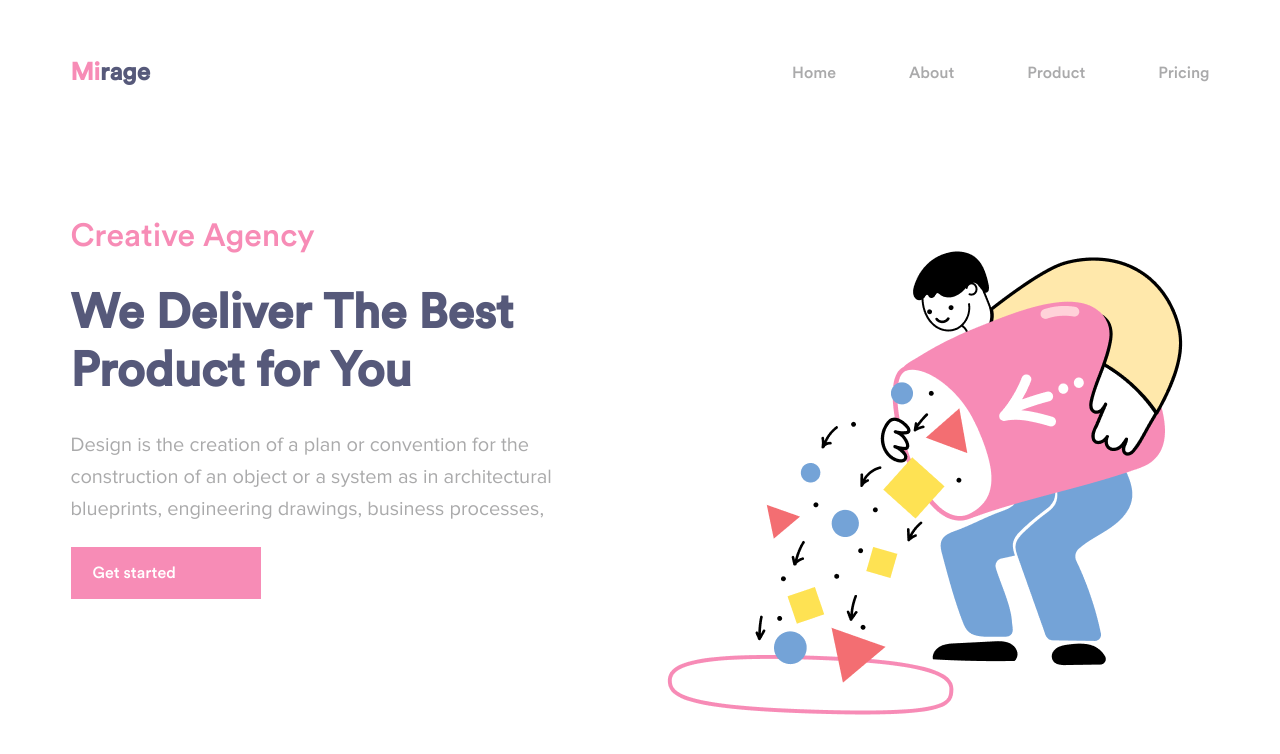
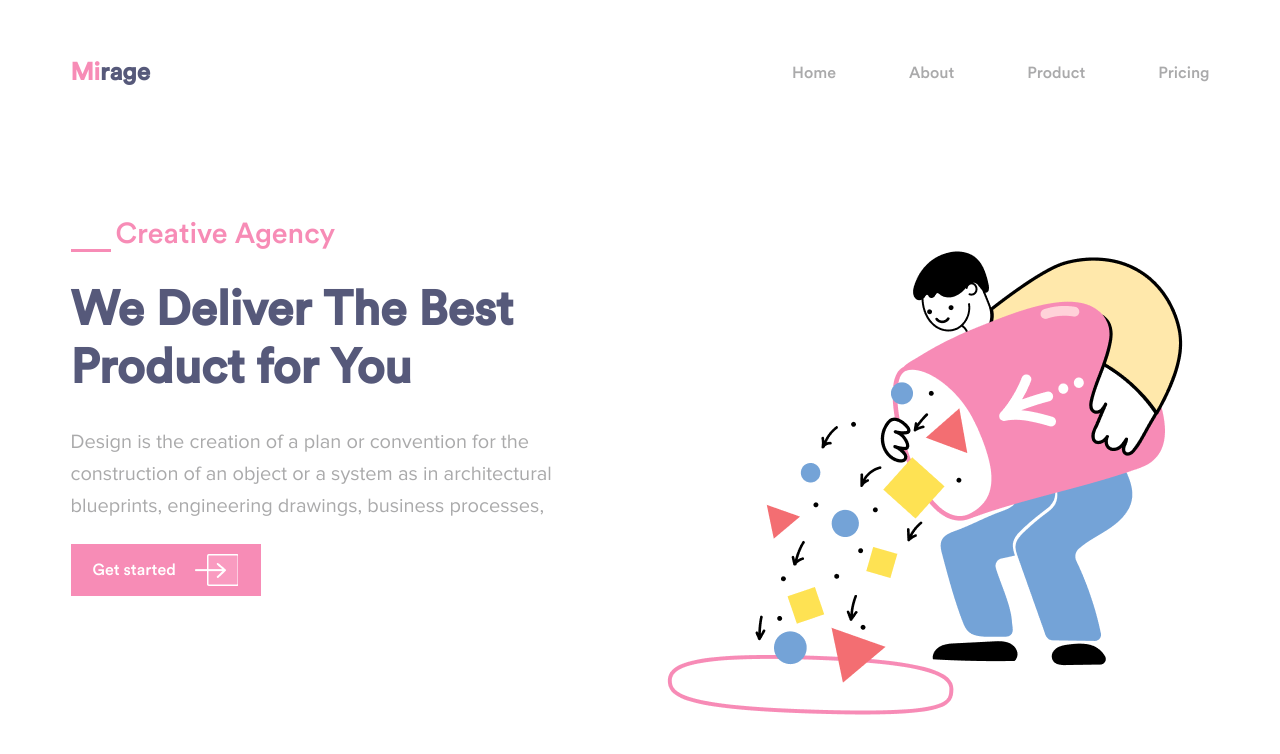
Before and after one commit to sadlyOs/Examination, a plain HTML site: page index.html in a window 1280 px wide. Drawn offline with Linux system fonts and the light colour scheme.

Commit message:
finishing col1

```diff
--- a/style.css
+++ b/style.css
@@ -101,15 +101,6 @@ h1, h2, h3, h4, h5, h6, p {
     display: flex;
     flex-wrap: wrap;
 }
-/* .left-content__header span {
-    display: block;
-}
-.left-content__header span::before {
-    display: block;
-    width: 36px;
-    height: 3px;
-    background: var(--pink-color);
-} */
 .col1__left {
     flex: 1 1 100px;
 }
@@ -122,8 +113,22 @@ h1, h2, h3, h4, h5, h6, p {
     font-size: 1.5rem;
 }
 .left-content__header span{
-    font-size: clamp(1.8rem, 1.725rem + 0.38vw, 2rem);
+    font-size: clamp(1.5rem, 1.4rem + 0.5vw, 2rem);
 }
+.left-content__header {
+    position: relative;
+    display: flex;
+    align-items: end;
+    gap: 5px;
+}
+.left-content__header::before {
+    content: '';
+    display: block;
+    width: 40px;
+    height: 3px;
+    background: var(--pink-color);
+}
+
 .left-content__other {
     font-size: 20px;
     margin-bottom: 10px;
@@ -138,16 +143,22 @@ h1, h2, h3, h4, h5, h6, p {
     text-decoration: none;
     padding: 18px 85px 18px 22px;
     background: var(--pink-color);
+    transition: 0.5s;
 }
 .btn::after {
+    content: '';
     position: absolute;
-    display: inline-block;
+    display: block;
     width: 43px;
     height: 32px;
-    left: 0;
-    top: 0;
+    right: 23px;
+    top: 10px;
     background: url('./images/btn-img.png');
 }
+.btn:hover {
+    background: var(--dark-grey);
+}
+
 .col1__right {
     flex: 1 1 100px;
     display: flex;
@@ -205,4 +216,11 @@ h1, h2, h3, h4, h5, h6, p {
     .col1__right img{
         width: 100%;
     }
+
+    .left-content__header{
+        display: block;
+    }
+    .left-content__header::before {
+        display: none;
+    }
 }
```
